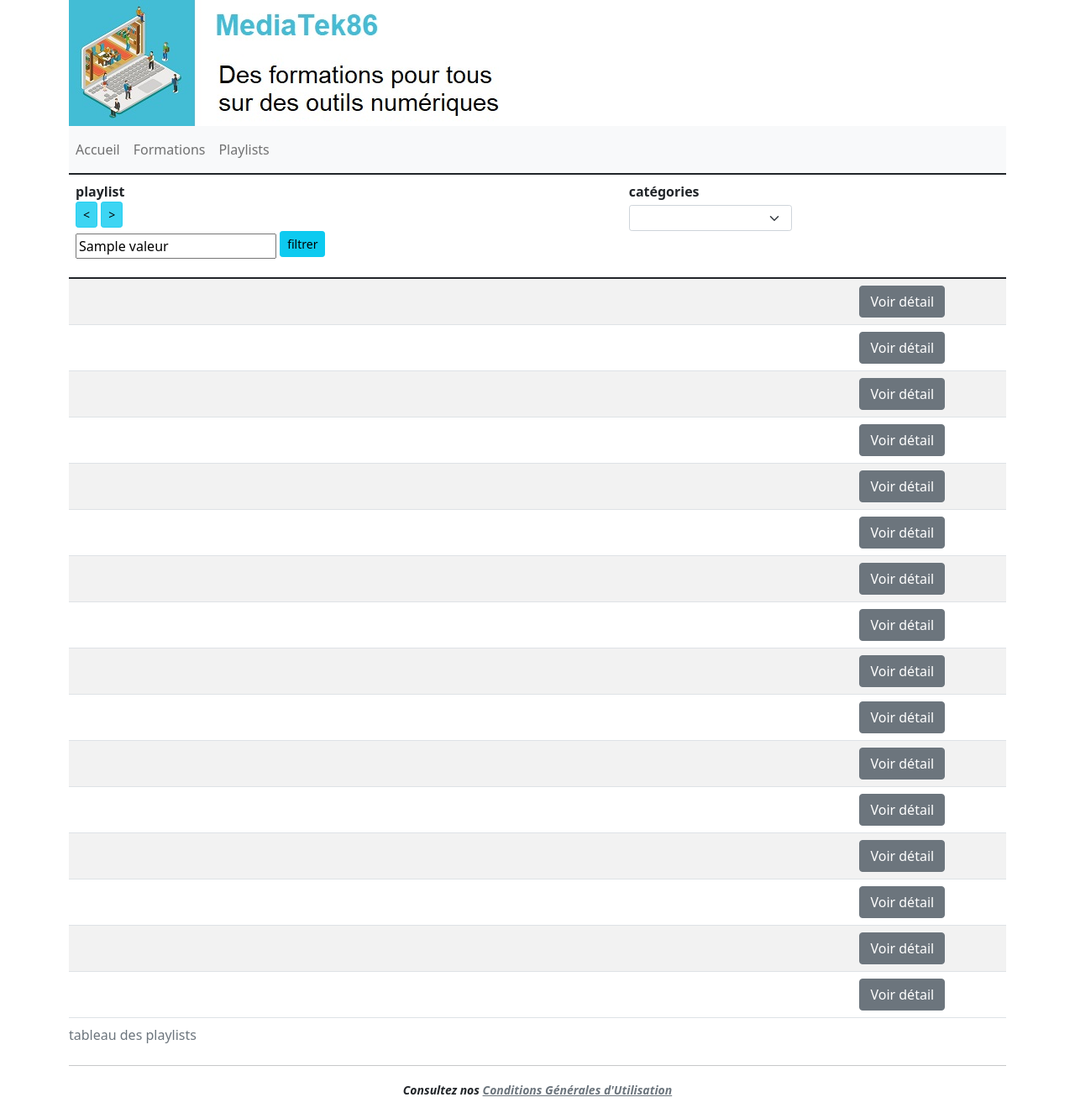
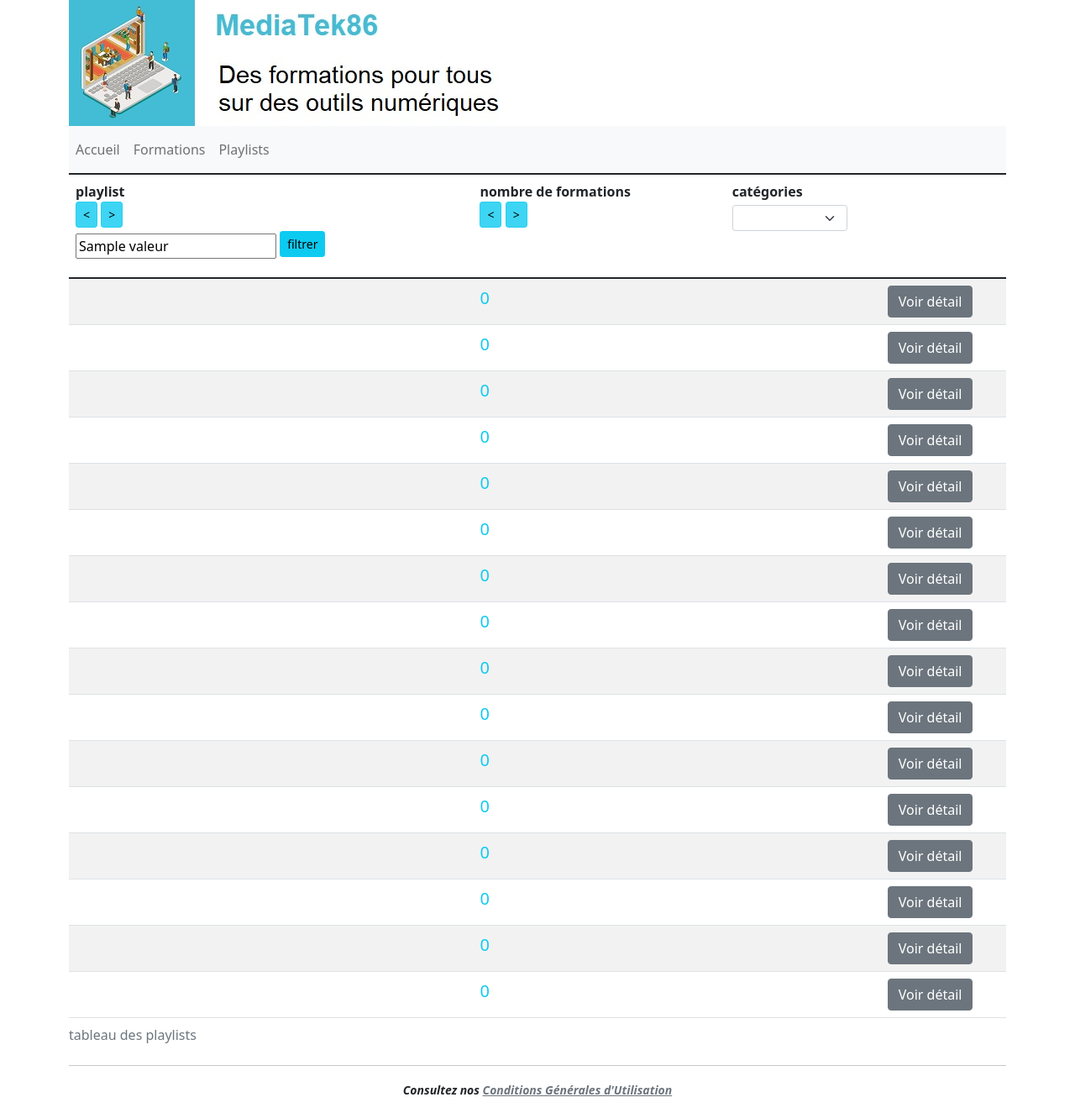
Before and after one commit to Doryansio/mediatekformation, a Symfony app: template templates/pages/playlists.html.twig in a window 1280 px wide. Shown: the whole page at 84% size. Run offline with Twig, Linux system fonts and the light colour scheme; the template is opened without the code that fills it: most values are stand-ins (such as "Sample title", 1, 10 or a date in 2020); lists and menus that the app fills with data are empty; some libraries are stand-ins or nearby versions.

Commit message:
(fin de la Mission 1)Phase 3  -> Tache 2: ajout de fonctionnalité Task #2 - Ajouter une fonctionnalité

```diff
--- a/src/Controller/FormationsController.php
+++ b/src/Controller/FormationsController.php
@@ -90,7 +90,7 @@
      */
     public function showOne($id): Response{
         $formation = $this->formationRepository->find($id);
-        return $this->render(self::PAGE_FORMATIONS, [
+        return $this->render("pages/formation.html.twig", [
             'formation' => $formation
         ]);
     }
--- a/templates/pages/cgu.html.twig
+++ b/templates/pages/cgu.html.twig
@@ -31,7 +31,7 @@
             </address>
         </details>
         <details>
-            <summary>C. Utilisateurs (ci-après "<strong><em>les Utilisateurs</stong></em>")</summary>
+            <summary>C. Utilisateurs (ci-après "<strong><em>les Utilisateurs</strong></em>")</summary>
             <p>Sont considérés comme utilisateurs tous les internautes qui naviguent, lisent, visionnent et utilisent le site mediatekformation.</p>
         </details>
     </div>
--- a/templates/pages/playlist.html.twig
+++ b/templates/pages/playlist.html.twig
@@ -9,6 +9,12 @@
                 {% for playlist in playlistcategories %}
                     {{ playlist.name }}&nbsp;
                 {% endfor %}
+                <br /> <br />
+                <strong>Nombre de formations : </strong>
+
+                    {{ playlistformations|length }}
+
+
             <br /><br />
             <strong>description :</strong><br />
                 {{ playlist.description|nl2br }}
--- a/templates/pages/playlists.html.twig
+++ b/templates/pages/playlists.html.twig
@@ -16,6 +16,11 @@
                             <button type="submit" class="btn btn-info mb-2 btn-sm">filtrer</button>
                         </div>
                     </form>
+                </th>
+                <th class="text-left align-top" scope="col">
+                    nombre de formations<br />
+                    <a href="{{ path('playlists.sort', {champ:'playlist[k].formation', ordre:'ASC'}) }}" class="btn btn-info btn-sm active" role="button" aria-pressed="true"><</a>
+                    <a href="{{ path('playlists.sort', {champ:'playlist[k].formation', ordre:'DESC'}) }}" class="btn btn-info btn-sm active" role="button" aria-pressed="true">></a>
                 </th>
                 <th class="text-left align-top" scope="col">
                     catégories
@@ -48,6 +53,10 @@
                                 {{ playlists[k].name }}
                             </h5>
                         </td>
+                        <td>
+                            <h5 class="text-info">
+                                {{ playlists[k].formations|length }}
+                        </td>
                         <td class="text-left">
                             {% set categories = playlists[k].categoriesplaylist %}
                             {% if categories|length > 0  %}
```
Also changed, not shown: src/Controller/PlaylistsController.php (+7 -10 lines), src/Entity/Playlist.php (+8 -9 lines), src/Entity/Categorie.php (line endings or trailing spaces), src/Repository/PlaylistRepository.php (line endings or trailing spaces).
